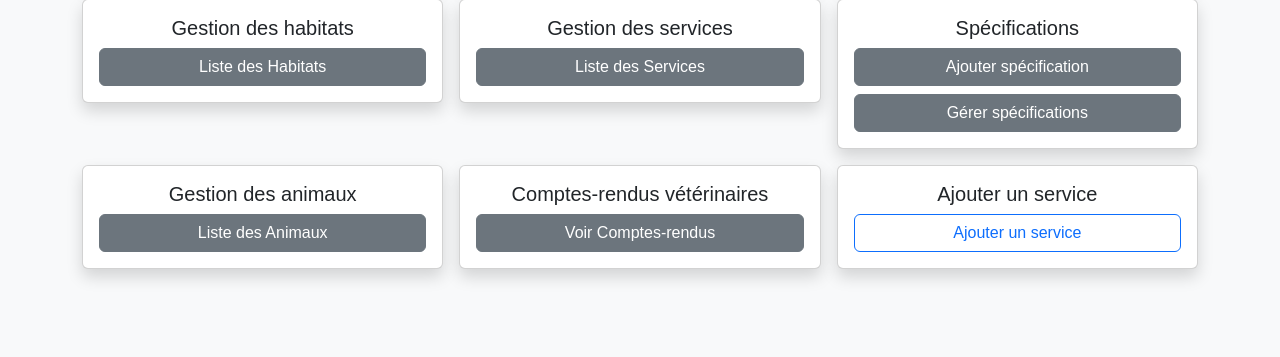
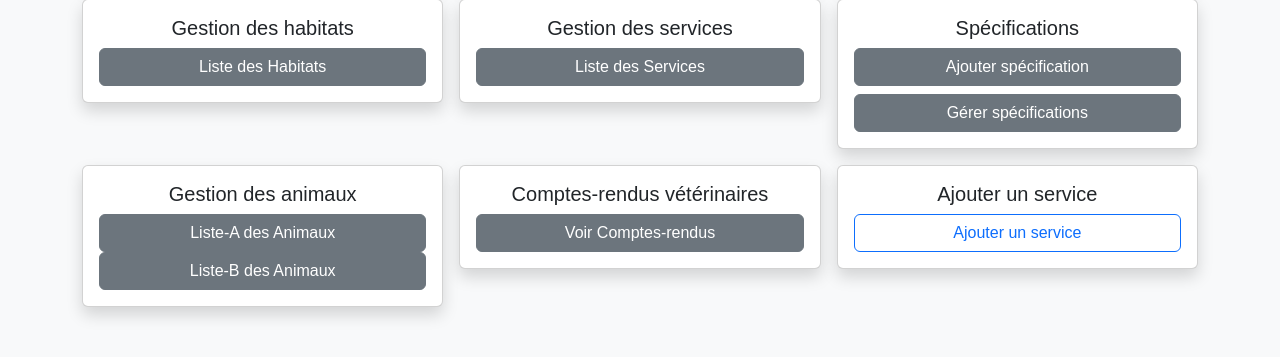
Before and after one commit to exacodeweb/EcfZooArcadia, a PHP site: page /teaxwxme_zoo_arcadia/pages/admin_dashboard.php in a window 1280 px wide. Shown: the part 277-634 px from the top of the page. Run offline with PHP 8.4, Linux system fonts and the light colour scheme; a user stored in the database is signed in; a stand-in replaces the project's code that opens the database connection.

Commit message:
Mise à jour du Readme et correction du tableau de bord admin

```diff
--- a/pages/admin_dashboard.php
+++ b/pages/admin_dashboard.php
@@ -152,7 +152,8 @@ if ($_SESSION['role'] !== 'admin') {
         <div class="card shadow">
           <div class="card-body text-center">
             <h5 class="card-title">Gestion des animaux</h5>
-            <a href="../manage_animaux/index.php" class="btn btn-secondary w-100">Liste des Animaux</a>
+            <a href="../manage_animaux/index.php" class="btn btn-secondary w-100">Liste-A des Animaux</a>
+            <a href="../Crud_animaux/liste_animaux.php" class="btn btn-secondary w-100">Liste-B des Animaux</a>
           </div>
         </div>
       </div>
```
Also changed, not shown: Readme.md.
